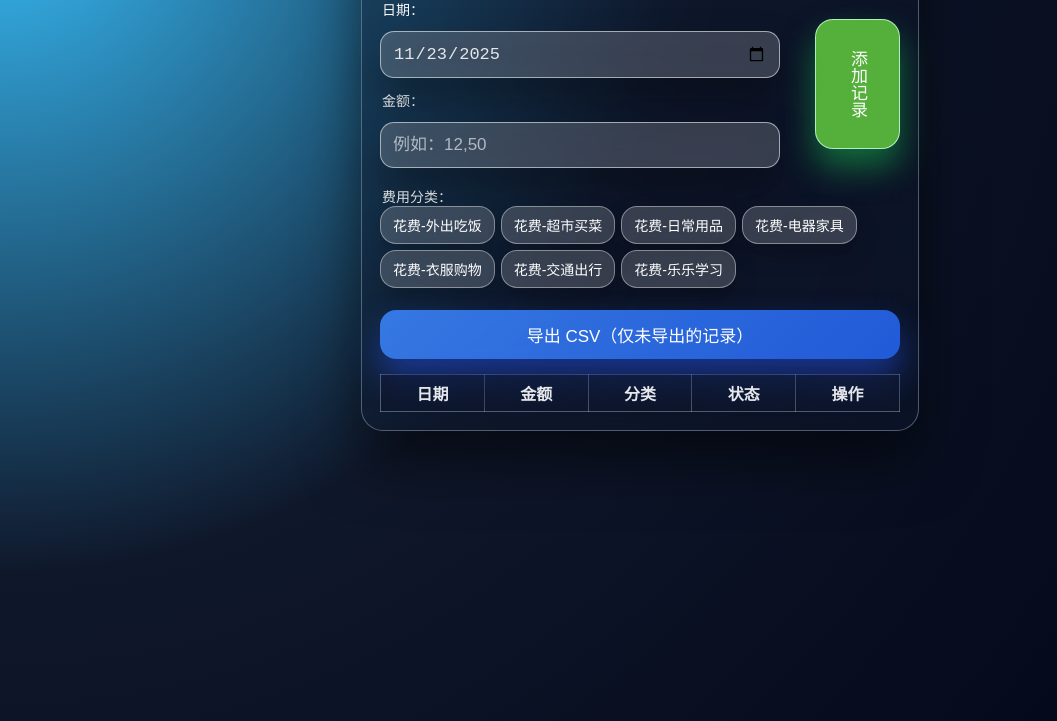
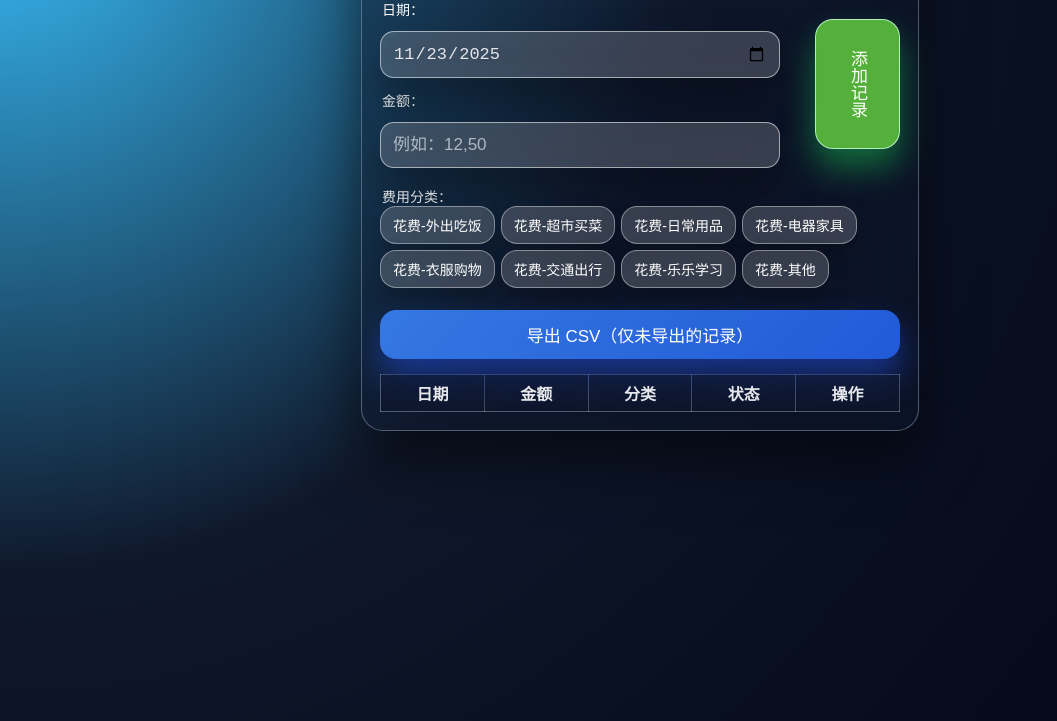
Before and after one commit to Ran-DE-BER/RichangKosten, a plain HTML site: page index.html in a window 1280 px wide. Shown: the part 111-832 px from the top of the page, without its empty margins (0-1057 px from the left). Drawn offline with Linux system fonts and the light colour scheme.

Commit message:
Update index.html

```diff
--- a/index.html
+++ b/index.html
@@ -240,6 +240,8 @@ th, td {
     <button class="category-button" data-category="花费-衣服购物">花费-衣服购物</button>
     <button class="category-button" data-category="花费-交通出行">花费-交通出行</button>
     <button class="category-button" data-category="花费-乐乐学习">花费-乐乐学习</button>
+    <button class="category-button" data-category="花费-其他">花费-其他</button>
+
 </div>
 
 <button class="export-btn" onclick="exportCSV()">导出 CSV（仅未导出的记录）</button>
```
